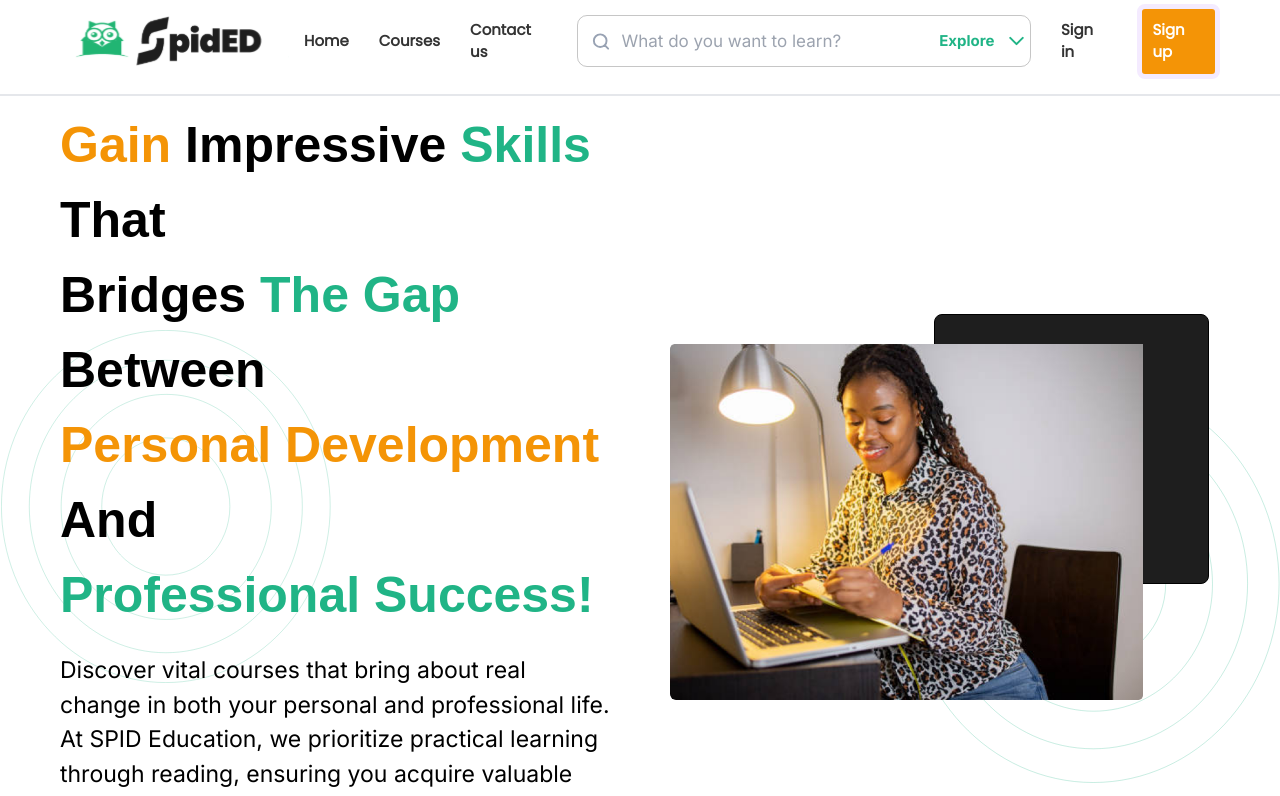
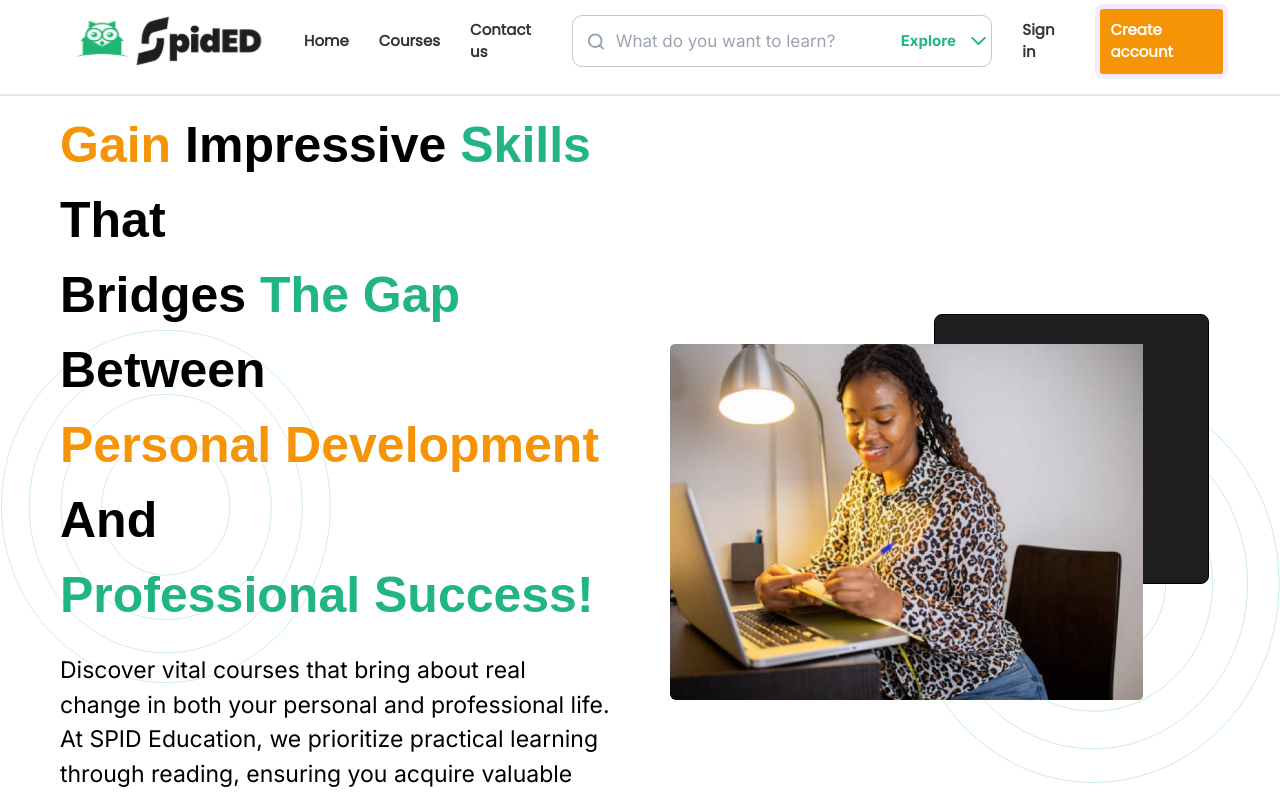
Before and after one commit to stevenmukama/Elearningproject-Fe, a React (Vite) app: page / in a window 1280 px wide. Shown: the top 796 px of the page. Built offline with nearby package versions, Linux system fonts and the light colour scheme; a web font is replaced by a local one.

Commit message:
enhanced responsiveness

```diff
--- a/src/components/Navbar.jsx
+++ b/src/components/Navbar.jsx
@@ -61,8 +61,13 @@ const Navbar = () => {
 							/>
 						</div>
 					</div>
-					<a className='nav-item'>Sign in </a>{' '}
-					<a className='button box-account'>Sign up </a>
+					<a className='nav-item'>Sign in </a>
+
+					{windowWidth <= 768 ? (
+						<a className='button box-account'>Sign up </a>
+					) : (
+						<a className='button box-account'>Create account </a>
+					)}
 					<div className='hidden max-sm:block'>
 						<button className='border max-sm:border-[#888686] max-sm:mt-2 max-sm:border-solid max-sm:border max-sm:rounded-lg'>
 							<img
```
